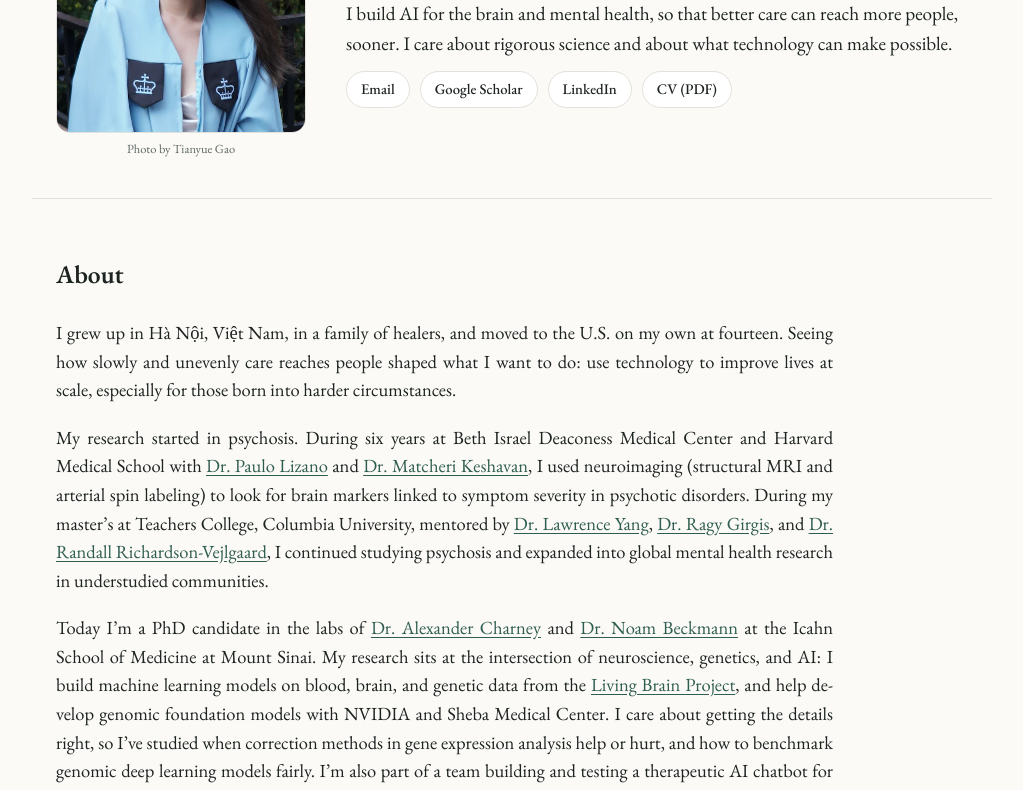
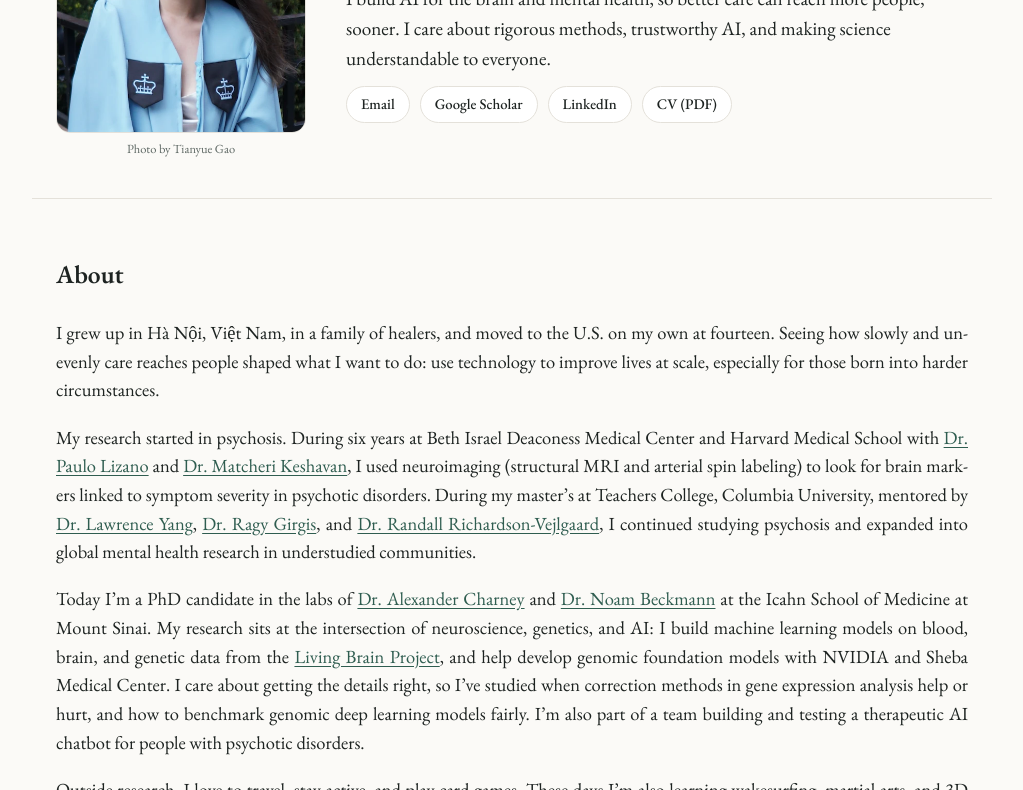
Before and after one commit to joliehoang/joliehoang.github.io, a plain HTML site: page index.html in a window 1280 px wide. Shown: the part 291-1081 px from the top of the page, without its empty margins (128-1151 px from the left). Drawn offline with nearby package versions, Linux system fonts and the light colour scheme.

Commit message:
Intro sentence with rigor/trust/clarity; About and Paper Leveler text use full page width
Co-Authored-By: Claude Opus 5.5 <noreply@anthropic.com>

```diff
--- a/index.html
+++ b/index.html
@@ -38,7 +38,7 @@
       <div class="hero-text">
       <p class="eyebrow">PhD Candidate in Neuroscience · Icahn School of Medicine at Mount Sinai</p>
       <h1>Dung (Jolie) Hoang</h1>
-      <p class="lede">I build AI for the brain and mental health, so that better care can reach more people, sooner. I care about rigorous science and about what technology can make possible.</p>
+      <p class="lede">I build AI for the brain and mental health, so better care can reach more people, sooner. I care about rigorous methods, trustworthy AI, and making science understandable to everyone.</p>
       <ul class="links">
         <li><a href="mailto:joliehoang22@gmail.com">Email</a></li>
         <li><a href="https://scholar.google.com/citations?user=YRSLjmEAAAAJ">Google Scholar</a></li>
--- a/style.css
+++ b/style.css
@@ -59,7 +59,7 @@ section + section { border-top: 1px solid var(--line); }
 section.wrap:not(.hero) { padding-top: 56px; padding-bottom: 44px; }
 h2 { font-family: var(--serif); font-weight: 600; font-size: 1.6rem; margin: 0 0 24px; }
 h3 { font-size: 1.02rem; font-weight: 600; margin: 0 0 8px; }
-.about p { max-width: 42em; text-align: justify; hyphens: auto; -webkit-hyphens: auto; }
+.about p { text-align: justify; hyphens: auto; -webkit-hyphens: auto; }
 
 .cards { display: grid; grid-template-columns: repeat(2, minmax(0, 1fr)); gap: 16px; }
 .card { background: var(--surface); border: 1px solid var(--line); border-radius: 12px; padding: 20px; }
@@ -162,7 +162,7 @@ h3 { font-size: 1.02rem; font-weight: 600; margin: 0 0 8px; }
 .mini li { margin-bottom: 6px; }
 
 /* Paper Leveler placeholder */
-.about-like { max-width: 42em; }
+.about-like { text-align: justify; }
 .coming-soon { display: inline-block; margin-top: 4px; padding: 6px 14px; border: 1.5px dashed var(--accent); border-radius: 999px; color: var(--accent); font-size: 0.9rem; }
 
 /* Closing line under the lion photo */
```
